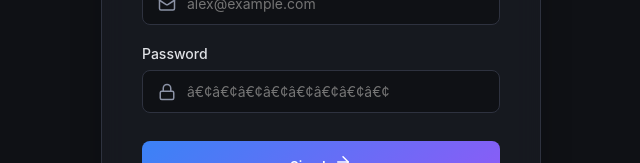
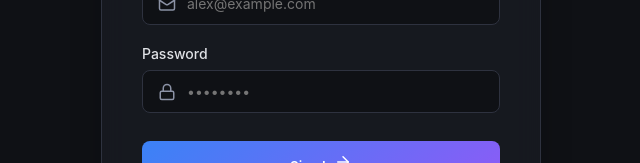
Before and after one commit to Nishitiyer/AetherForge, a React (Vite) app: page /auth in a window 1280 px wide. Shown: the part 427-590 px from the top of the page, without its empty margins (319-959 px from the left). Built offline with nearby package versions, Linux system fonts and the light colour scheme.

Commit message:
auto: update changes at 2026-03-16 20:18:02

```diff
--- a/src/pages/Auth.jsx
+++ b/src/pages/Auth.jsx
@@ -106,7 +106,7 @@ const Auth = () => {
               <Lock size={18} className="input-icon" />
               <input
                 type="password"
-                placeholder="â€¢â€¢â€¢â€¢â€¢â€¢â€¢â€¢"
+                placeholder="••••••••"
                 value={password}
                 onChange={(e) => setPassword(e.target.value)}
                 required
```
